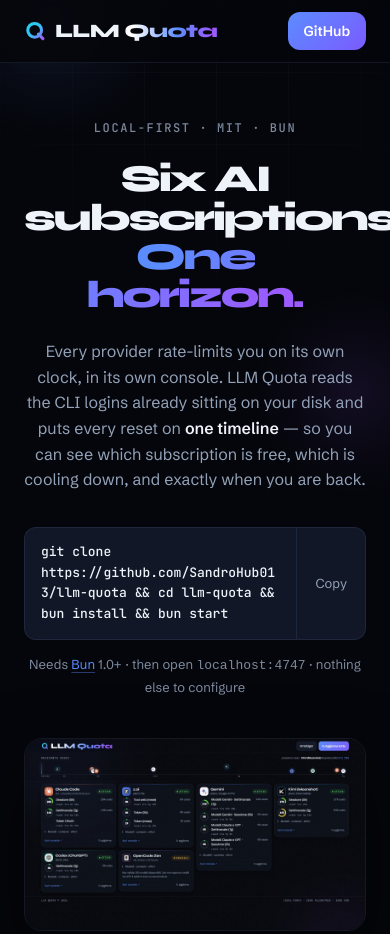
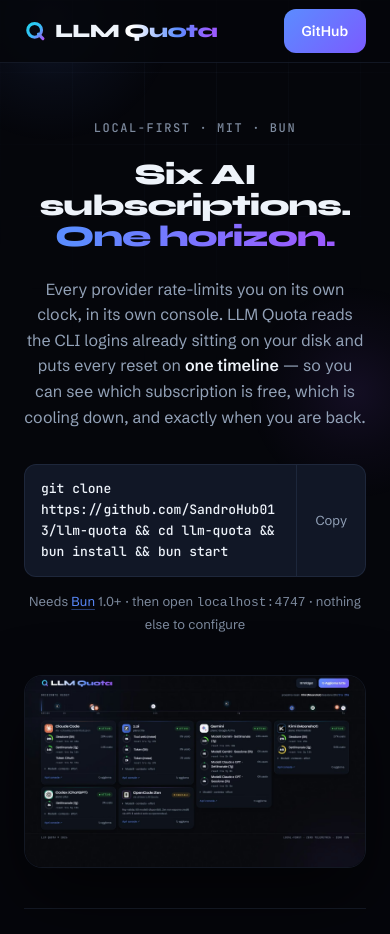
Before and after one commit to SandroHub013/llm-quota, a website: page docs/index.html in a window 390 px wide. Shown: the top 934 px of the page. Drawn offline with Linux system fonts and the light colour scheme.

Commit message:
fix(site): h1 overflow at narrow widths, 44px nav targets, lighter LCP
Found by a real-browser audit at emulated mobile viewports. An earlier check
used `resize`, which silently floors at ~504px, so none of this showed up.

- h1 overflowed its column by 41px at 390px and below. The clamp floor of
  38px never shrank, and `letter-spacing: -2.4px` is tuned for the 74px
  display size. Now `clamp(29px, 7.6vw, 74px)` with em-relative tracking.
  `body { overflow-x: hidden }` had been masking this -- the page could not
  actually scroll sideways, so it looked fine while being wrong.
- Header nav targets were 30-38px tall. All are now 44px minimum, including
  the plain text links; the padding is invisible but it is what makes them
  tappable.
- The hero screenshot is the LCP element and was 142KB, 52% of the page.
  Added AVIF (60KB) and WebP (69KB) sources with the JPEG as fallback, plus
  explicit width/height and fetchpriority.

```diff
--- a/docs/index.html
+++ b/docs/index.html
@@ -160,6 +160,7 @@
       }
       .mark {
         display: flex; align-items: center; gap: 9px;
+        min-height: 44px;
         font-family: var(--display); font-weight: 800; font-size: 19px;
         letter-spacing: -0.6px; color: var(--text); text-decoration: none;
         margin-right: auto;
@@ -169,15 +170,19 @@
         background: linear-gradient(92deg, #fff 10%, var(--accent) 58%, var(--violet) 92%);
         -webkit-background-clip: text; background-clip: text; color: transparent;
       }
-      .site-head nav { display: flex; align-items: center; gap: 22px; }
+      .site-head nav { display: flex; align-items: center; gap: 8px; }
+      /* 44px of height on every nav target, including the plain text links —
+         the padding is invisible but it is what makes them tappable. */
       .site-head nav a {
+        display: inline-flex; align-items: center;
+        min-height: 44px; padding: 0 10px;
         color: var(--muted); text-decoration: none; font-size: 14px;
         transition: color 0.2s;
       }
       .site-head nav a:hover { color: var(--text); }
       .site-head nav a.cta {
         color: #fff; background: linear-gradient(135deg, #5b8cff, #7b5bff);
-        padding: 8px 16px; border-radius: var(--r-md); font-weight: 600;
+        padding: 0 18px; border-radius: var(--r-md); font-weight: 600;
       }
       @media (max-width: 720px) {
         .site-head nav a:not(.cta) { display: none; }
@@ -189,10 +194,13 @@
         font-family: var(--mono); font-size: 12px; letter-spacing: 1.6px;
         text-transform: uppercase; color: var(--dim); margin: 0 0 22px;
       }
+      /* The floor has to be low enough that "subscriptions." fits a 320px column, and
+         the tracking has to scale with the size — a flat -2.4px is tuned for the 74px
+         display face and crushes the 30px one. */
       h1 {
         font-family: var(--display); font-weight: 800;
-        font-size: clamp(38px, 6.4vw, 74px);
-        line-height: 1.02; letter-spacing: -2.4px;
+        font-size: clamp(29px, 7.6vw, 74px);
+        line-height: 1.04; letter-spacing: -0.033em;
         margin: 0 0 24px;
       }
       h1 em {
@@ -415,14 +423,23 @@
             <code>localhost:4747</code> · nothing else to configure
           </p>
 
+          <!-- This screenshot is the LCP element, so it carries the page's whole
+               first-paint budget. AVIF is 42% of the JPEG; the JPEG stays as the
+               fallback and as the image the README embeds. -->
+          <picture>
+            <source srcset="./dashboard-preview.avif" type="image/avif" />
+            <source srcset="./dashboard-preview.webp" type="image/webp" />
             <img
               class="shot"
               src="./dashboard-preview.jpg"
               alt="The LLM Quota dashboard: a reset horizon spanning now to seven days, with markers for each provider, above six cards showing usage percentages and reset times for Claude Code, z.ai, Gemini, Kimi, Codex and OpenCode Zen."
               width="1600"
+              height="900"
               loading="eager"
               decoding="async"
+              fetchpriority="high"
             />
+          </picture>
         </div>
       </section>
 
```
Also changed, not shown: docs/dashboard-preview.avif (added), docs/dashboard-preview.webp (added). Lines whose indentation alone changed are shown as unchanged.
